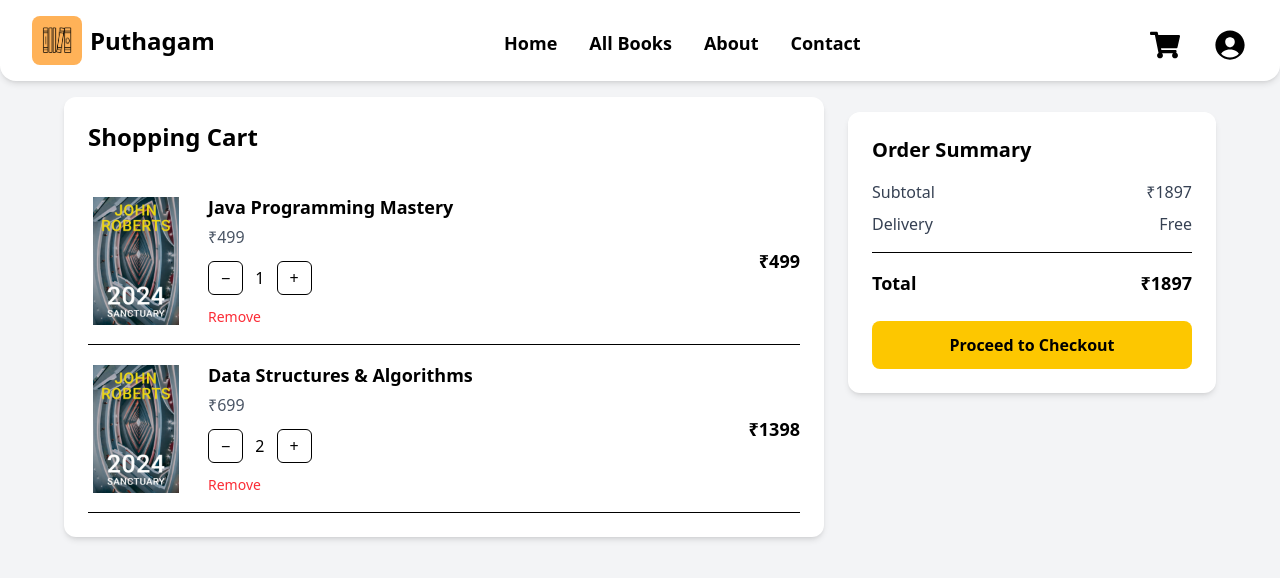
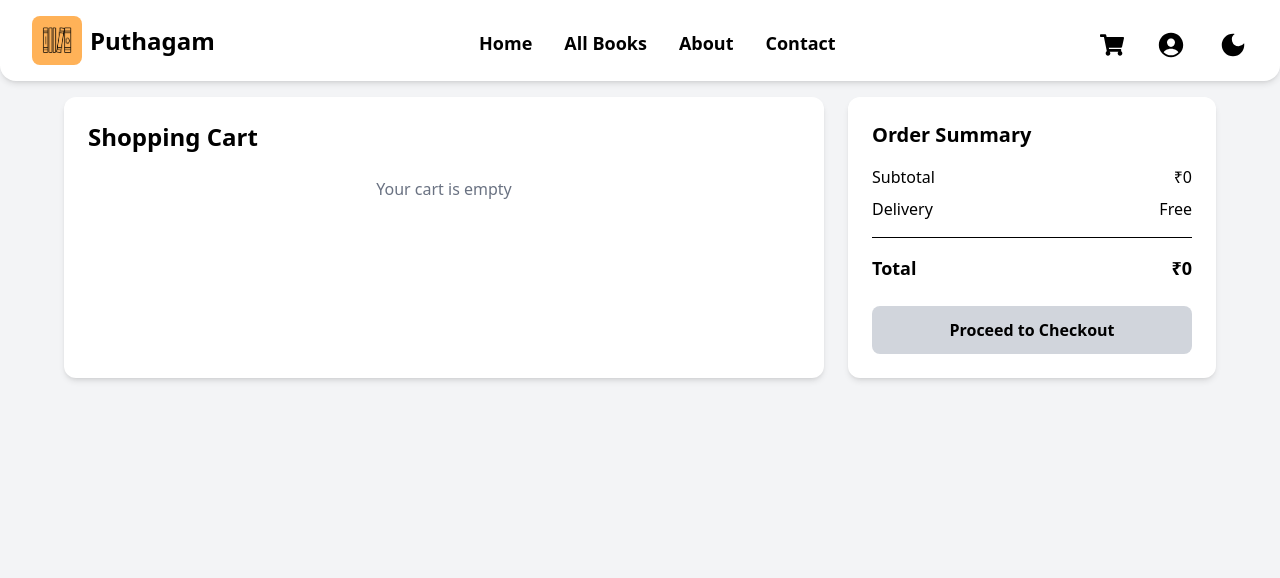
Before and after one commit to chandran4725/puthagam, a React (Vite) app: page /cart in a window 1280 px wide. Shown: the top 578 px of the page. Built offline with nearby package versions, Linux system fonts and the light colour scheme.

Commit message:
third commit

```diff
--- a/package.json
+++ b/package.json
@@ -10,10 +10,12 @@
     "preview": "vite preview"
   },
   "dependencies": {
+    "@reduxjs/toolkit": "^2.11.2",
     "@tailwindcss/vite": "^4.1.18",
     "react": "^19.2.0",
     "react-dom": "^19.2.0",
     "react-icons": "^5.5.0",
+    "react-redux": "^9.2.0",
     "react-router-dom": "^7.11.0",
     "tailwindcss": "^4.1.18"
   },
--- a/src/App.jsx
+++ b/src/App.jsx
@@ -1,14 +1,19 @@
 
 import { Outlet } from "react-router-dom"
 import Navbar from "./components/Navbar"
+import ThemeProvider from "./components/ThemeProvider"
+import { Provider } from "react-redux"
+import { Store } from "./components/Store"
 
 
 const App = () => {
   return (
-    <div>
-      <Navbar/>
-      <Outlet/>
-    </div>
+    <Provider store={Store}>
+      <ThemeProvider>
+        <Navbar />
+        <Outlet />
+      </ThemeProvider>
+    </Provider>
   )
 }
 
--- a/src/components/Allbooks.jsx
+++ b/src/components/Allbooks.jsx
@@ -3,11 +3,15 @@ import StarRating from "./StarRating";
 import bookImg from "../assets/book1.jpg"
 import ReadingIntro from "./ReadingIntro";
 import { Link } from "react-router-dom";
+import { ThemeContext } from "./ThemeProvider";
+import { useContext } from "react";
 
 const Allbooks = () => {
 
+  const {theme,toggleTheme} = useContext(ThemeContext);
+
   return (
-    <div className="pt-4 px-4 md:px-8 lg:px-12 min-h-screen">
+    <div style={{backgroundColor:theme == "light" ? "white" : "black",color:theme == "light" ? "black" : "white"}} className="pt-4 px-4 md:px-8 lg:px-12 min-h-screen">
 
       <ReadingIntro />
 
@@ -23,6 +27,7 @@ const Allbooks = () => {
       ">
         {books.map((book) => (
           <div
+          style={{backgroundColor:theme == "light" ? "white" : "black",color:theme == "light" ? "black" : "white"}}
             key={book.id}
             className="bg-white border-3 border-green-500 rounded-sm hover:shadow-lg transition"
           >
@@ -37,7 +42,7 @@ const Allbooks = () => {
 
             {/* CONTENT */}
             <div className="px-3 pb-4">
-              <h2 className="text-md font-medium text-gray-900 line-clamp-2">
+              <h2 className="text-md font-medium  line-clamp-2">
                 {book.name}
               </h2>
 
@@ -45,7 +50,7 @@ const Allbooks = () => {
                 <StarRating rating={book.avgRating} />
               </div>
 
-              <div className="mt-1 text-lg font-bold text-gray-900">
+              <div className="mt-1 text-lg font-bold ">
                 ₹{book.price}
               </div>
 
--- a/src/components/Book.jsx
+++ b/src/components/Book.jsx
@@ -1,7 +1,12 @@
 import bookImg from "../assets/book1.jpg"
 import { useParams } from 'react-router-dom'
 import { books } from '../util'
-import { useEffect } from "react"
+import { useContext, useEffect } from "react"
+import { ThemeContext } from "./ThemeProvider"
+import { addBooks } from "./BookSlice"
+import { useDispatch } from "react-redux"
+import { useNavigate } from "react-router-dom"
+
 
 const Book = () => {
 
@@ -13,9 +18,27 @@ const Book = () => {
 
     const book = books.find((book) => book.id == id);
 
+    const {theme,toggleTheme} = useContext(ThemeContext);
+
+    const dispatch = useDispatch();
+
+    const navigate = useNavigate();
+
+    const handleCart = () =>
+    {
+        const bookDetail = {
+            id : book.id,
+            img : book.img,
+            price : book.price,
+            quantity :1
+        }
+        dispatch(addBooks(bookDetail));
+        navigate("/cart");
+    }
+
     return (
-        <div className="mt-24 px-4 md:px-16">
-            <div className="max-w-7xl mx-auto bg-gray-100 border-3 border-green-500 shadow-2xl p-6 md:p-10">
+        <div style={{backgroundColor:theme == "light" ? "white" : "black",color:theme == "light" ? "black" : "white"}} className="pt-24 min-h-screen px-4 md:px-16">
+            <div className="max-w-7xl mx-auto  border-3 border-green-500 shadow-2xl p-6 md:p-10">
 
                 {/* 3 COLUMN LAYOUT */}
                 <div className="grid grid-cols-1 md:grid-cols-2 lg:grid-cols-3 gap-10">
@@ -29,10 +52,10 @@ const Book = () => {
                         />
 
                         <div className="flex gap-4 mt-6">
-                            <button className="px-6 py-2 bg-green-600 text-white rounded-lg hover:bg-green-700 transition">
+                            <button onClick={handleCart} className="px-6 py-2 bg-green-600 text-white rounded-lg hover:bg-green-700 transition">
                                 Add to Cart
                             </button>
-                            <button className="px-6 py-2 bg-orange-500 text-white rounded-lg hover:bg-orange-600 transition">
+                            <button onClick={handleCart} className="px-6 py-2 bg-orange-500 text-white rounded-lg hover:bg-orange-600 transition">
                                 Buy Now
                             </button>
                         </div>
@@ -43,7 +66,7 @@ const Book = () => {
                         <h1 className="text-3xl font-bold">{book.name}</h1>
                         <p className="text-xl text-green-600 font-semibold">₹{book.price}</p>
 
-                        <div className="grid grid-cols-2 gap-y-3 text-gray-700 mt-4">
+                        <div className="grid grid-cols-2 gap-y-3  mt-4">
                             <span className="font-semibold">ISBN:</span>
                             <span>{book.isbn}</span>
 
@@ -63,7 +86,7 @@ const Book = () => {
                             <span>10</span>
                         </div>
 
-                        <p className="text-gray-600 leading-relaxed mt-4">
+                        <p className=" leading-relaxed mt-4">
                             {book.description}
                         </p>
                     </div>
--- /dev/null
+++ b/src/components/BookSlice.jsx
@@ -0,0 +1,49 @@
+import { createSlice } from "@reduxjs/toolkit";
+
+const initialState = {
+    items: []
+};
+
+const BookSlice = createSlice({
+    name: "cart",
+    initialState,
+    reducers: {
+
+        addBooks: (state, action) => {
+            const existingItem = state.items.find(
+                item => item.id === action.payload.id
+            );
+
+            if (existingItem) {
+                existingItem.quantity += 1;
+            } else {
+                state.items.push({ ...action.payload, quantity: 1 });
+            }
+        },
+
+        removeBook: (state, action) => {
+            state.items = state.items.filter(
+                item => item.id !== action.payload
+            );
+        },
+
+        increaseQty: (state, action) => {
+            const item = state.items.find(i => i.id === action.payload);
+            if (item) item.quantity += 1;
+        },
+
+        decreaseQty: (state, action) => {
+            const item = state.items.find(i => i.id === action.payload);
+            if (item && item.quantity > 1) item.quantity -= 1;
+        }
+    }
+});
+
+export const {
+    addBooks,
+    removeBook,
+    increaseQty,
+    decreaseQty
+} = BookSlice.actions;
+
+export default BookSlice.reducer;
--- a/src/components/Cart.jsx
+++ b/src/components/Cart.jsx
@@ -1,52 +1,16 @@
-import { useState } from "react";
 import bookImg from "../assets/book1.jpg";
+import { useDispatch, useSelector } from "react-redux";
+import {
+  increaseQty,
+  decreaseQty,
+  removeBook
+} from "./BookSlice"; // adjust path
 
 const Cart = () => {
-  const [cartItems, setCartItems] = useState([
-    {
-      id: 1,
-      name: "Java Programming Mastery",
-      price: 499,
-      quantity: 1,
-    },
-    {
-      id: 2,
-      name: "Data Structures & Algorithms",
-      price: 699,
-      quantity: 2,
-    },
-  ]);
 
-  // Increase quantity
-  const increaseQty = (id) => {
-    setCartItems((items) =>
-      items.map((item) =>
-        item.id === id
-          ? { ...item, quantity: item.quantity + 1 }
-          : item
-      )
-    );
-  };
+  const dispatch = useDispatch();
+  const cartItems = useSelector(state => state.cart.items);
 
-  // Decrease quantity
-  const decreaseQty = (id) => {
-    setCartItems((items) =>
-      items.map((item) =>
-        item.id === id && item.quantity > 1
-          ? { ...item, quantity: item.quantity - 1 }
-          : item
-      )
-    );
-  };
-
-  // 🗑️ Remove item
-  const removeItem = (id) => {
-    setCartItems((items) =>
-      items.filter((item) => item.id !== id)
-    );
-  };
-
-  // Calculate subtotal
   const subtotal = cartItems.reduce(
     (sum, item) => sum + item.price * item.quantity,
     0
@@ -61,56 +25,51 @@ const Cart = () => {
           <h1 className="text-2xl font-bold mb-6">Shopping Cart</h1>
 
           {cartItems.length === 0 ? (
-            <p className="text-center text-gray-500">
-              Your cart is empty
-            </p>
+            <p className="text-center text-gray-500">Your cart is empty</p>
           ) : (
-            cartItems.map((item) => (
+            cartItems.map(item => (
               <div
                 key={item.id}
                 className="flex flex-col sm:flex-row items-center gap-6 border-b py-4"
               >
-                {/* IMAGE */}
                 <img
                   src={bookImg}
-                  alt={item.name}
+                  alt={item?.name}
                   className="w-24 h-32 object-contain"
                 />
 
-                {/* DETAILS */}
                 <div className="flex-1 w-full">
-                  <h2 className="font-semibold text-lg">{item.name}</h2>
-                  <p className="text-gray-600 mt-1">₹{item.price}</p>
+                  <h2 className="font-semibold text-lg">{item?.name}</h2>
+                  <p className="text-gray-600 mt-1">₹{item?.price}</p>
 
-                  {/* QUANTITY */}
                   <div className="flex items-center gap-3 mt-3">
                     <button
-                      onClick={() => decreaseQty(item.id)}
+                      onClick={() => dispatch(decreaseQty(item?.id))}
                       className="px-3 py-1 border rounded-md"
                     >
                       −
                     </button>
+
                     <span className="font-medium">{item.quantity}</span>
+
                     <button
-                      onClick={() => increaseQty(item.id)}
+                      onClick={() => dispatch(increaseQty(item?.id))}
                       className="px-3 py-1 border rounded-md"
                     >
                       +
                     </button>
                   </div>
 
-                  {/* REMOVE */}
                   <button
-                    onClick={() => removeItem(item.id)}
+                    onClick={() => dispatch(removeBook(item?.id))}
                     className="mt-3 text-sm text-red-500 hover:underline"
                   >
                     Remove
                   </button>
                 </div>
 
-                {/* ITEM TOTAL */}
                 <div className="font-semibold text-lg">
-                  ₹{item.price * item.quantity}
+                  ₹{item?.price * item?.quantity}
                 </div>
               </div>
             ))
@@ -121,12 +80,12 @@ const Cart = () => {
         <div className="bg-white rounded-xl shadow-md p-6 h-fit sticky top-28">
           <h2 className="text-xl font-bold mb-4">Order Summary</h2>
 
-          <div className="flex justify-between text-gray-700 mb-2">
+          <div className="flex justify-between mb-2">
             <span>Subtotal</span>
             <span>₹{subtotal}</span>
           </div>
 
-          <div className="flex justify-between text-gray-700 mb-2">
+          <div className="flex justify-between mb-2">
             <span>Delivery</span>
             <span>Free</span>
           </div>
@@ -141,11 +100,9 @@ const Cart = () => {
           <button
             disabled={cartItems.length === 0}
             className={`w-full mt-6 py-3 rounded-lg font-semibold
-              ${
-                cartItems.length === 0
-                  ? "bg-gray-300 cursor-not-allowed"
-                  : "bg-yellow-400 hover:bg-yellow-500"
-              }`}
+              ${cartItems.length === 0
+                ? "bg-gray-300 cursor-not-allowed"
+                : "bg-yellow-400 hover:bg-yellow-500"}`}
           >
             Proceed to Checkout
           </button>
--- a/src/components/Navbar.jsx
+++ b/src/components/Navbar.jsx
@@ -1,15 +1,21 @@
-import React, { useState } from 'react'
+import React, { useContext, useState } from 'react'
 import icon from "../assets/icon.png";
 import { FaShoppingCart } from "react-icons/fa";
 import { IoPersonCircle } from "react-icons/io5";
 import { IoMdMenu } from "react-icons/io";
 import { IoMdClose } from "react-icons/io";
 import { Link } from 'react-router-dom';
+import { MdDarkMode } from "react-icons/md";
+import { MdLightMode } from "react-icons/md";
+import { ThemeContext } from './ThemeProvider';
 
 
 const Navbar = () => {
 
     const [open, setOpen] = useState(false);
+
+    const { theme, toggleTheme } = useContext(ThemeContext)
+
 
 
     const toggleMenu = () => {
@@ -17,8 +23,10 @@ const Navbar = () => {
     }
 
     return (
-        <div>
-            <nav className={`max-sm:py-3 fixed top-0 z-40 bg-white w-full shadow-md ${open ? "max-lg:px-0" : "max-sm:px-4"}  py-4 px-8   rounded-bl-2xl rounded-br-2xl flex justify-between items-center `}>
+        <div style={{ backgroundColor: theme == "light" ? "white" : "bg-black/40 backdrop-blur-lg border-b border-white/10", color: theme == "light" ? "black" : "white" }} className={`${theme == "dark:" ? "shadow-2xl" : ""}`}>
+            <nav className={`${theme === "dark"
+                ? "bg-black/40 backdrop-blur-xl border-b border-white"
+                : "bg-white shadow-md"} max-sm:py-3 fixed top-0 z-40  w-full shadow-md ${open ? "max-lg:px-0" : "max-sm:px-4"}  py-4 px-8   rounded-bl-2xl rounded-br-2xl flex justify-between items-center `}>
                 <div className={`flex gap-2 items-center ${open ? "hidden" : "block"}`}>
                     <img src={icon} alt="icon" width={"50px"} height={"50px"} className='rounded-lg max-sm:w-10 max-sm:h-10' />
                     <h1 className='max-sm:text-xl text-2xl font-bold'>Puthagam</h1>
@@ -35,15 +43,23 @@ const Navbar = () => {
                 </div>
 
                 <div className={`flex items-center gap-8 mt-2 ${open ? "hidden" : "block"}`}>
-                    <i className='max-sm:text-xl text-3xl hover:cursor-pointer hover:text-green-500'><FaShoppingCart /></i>
-                    <i className='max-sm:text-2xl text-4xl hover:cursor-pointer hover:text-green-500'><IoPersonCircle /></i>
+                    <i className='max-sm:text-xl text-2xl hover:cursor-pointer hover:text-green-500'><FaShoppingCart /></i>
+                    <i className='max-sm:text-2xl text-3xl hover:cursor-pointer hover:text-green-500'><IoPersonCircle /></i>
+                    {
+                        theme == "light" ? (
+                            <i className='max-sm:text-2xl text-3xl hover:cursor-pointer hover:text-green-500' onClick={toggleTheme}><MdDarkMode /></i>
+                        ) :
+                            (
+                                <i className='max-sm:text-2xl text-3xl hover:cursor-pointer hover:text-green-500' onClick={toggleTheme}><MdLightMode /></i>
+                            )
+                    }
                 </div>
 
                 <div className={`flex items-center gap-4 lg:hidden mt-2 ${open ? "hidden" : "block"}`}>
                     {open == false ? <i className='text-xl md:text-2xl' onClick={toggleMenu}><IoMdMenu /></i> : <i className='text-xl' onClick={toggleMenu}><IoMdClose /></i>}
                 </div>
 
-                <div className={`lg:hidden fixed z-50 top-0 w-full p-0  m-0 h-screen bg-white transition-all duration-300 ease-in-out ${open ? "block" : "hidden"}`}>
+                <div className={`lg:hidden fixed z-50 top-0 w-full p-0  m-0 h-screen ${theme == "dark" ? "bg-black" : "bg-white"} transition-all duration-300 ease-in-out ${open ? "block" : "hidden"}`}>
                     <div className='px-3 md:px-8 py-4 flex justify-between items-center'>
                         <div className='flex gap-2 items-center'>
                             <img src={icon} alt="icon" width={"50px"} height={"50px"} className='rounded-lg max-sm:w-10 max-sm:h-10' />
--- a/src/components/ReadingIntro.jsx
+++ b/src/components/ReadingIntro.jsx
@@ -1,9 +1,12 @@
-import React from "react";
+import React, { useContext } from "react";
 import ReadingImage from "../assets/ReadingImage.jpg"; // add your image here
+import { ThemeContext } from "./ThemeProvider";
+
 
 const ReadingIntro = () => {
+  const {theme,toggleTheme}= useContext(ThemeContext)
   return (
-    <section className="w-full mt-8 lg:mt-20 py-14 px-4 sm:px-8 md:px-16">
+    <section style={{backgroundColor:theme == "light" ? "white" : "black",color:theme == "light" ? "black" : "white"}} className="w-full mt-8 lg:mt-20 py-14 px-4 sm:px-8 md:px-16">
       <div className="max-w-6xl mx-auto grid grid-cols-1 md:grid-cols-2 gap-10 items-center">
 
         {/* IMAGE */}
@@ -17,23 +20,23 @@ const ReadingIntro = () => {
 
         {/* TEXT */}
         <div className="space-y-5 text-center md:text-left">
-          <h2 className="text-3xl sm:text-4xl font-bold text-gray-800">
+          <h2 className="text-3xl sm:text-4xl font-bold ">
             Why Reading Books Matters
           </h2>
 
-          <p className="text-gray-600 leading-relaxed">
+          <p className=" leading-relaxed">
             In a fast-moving world filled with distractions, books give us the
             power to slow down, focus, and think deeply. Reading is not just a
             habit — it is a way to grow your mind and understand life better.
           </p>
 
-          <p className="text-gray-600 leading-relaxed">
+          <p className=" leading-relaxed">
             Every book improves concentration, strengthens memory, and builds
             strong communication skills. Readers learn to think clearly, make
             better decisions, and stay calm even in stressful situations.
           </p>
 
-          <p className="text-gray-700 font-medium italic">
+          <p className=" font-medium italic">
             “A reader lives a thousand lives before he dies.”
           </p>
         </div>
--- /dev/null
+++ b/src/components/Store.jsx
@@ -0,0 +1,11 @@
+import {configureStore} from "@reduxjs/toolkit"
+import BookReducer from "./BookSlice"
+
+export const Store = configureStore(
+    {
+        devTools:true,
+        reducer:{
+            cart : BookReducer
+        }
+    }
+)
--- /dev/null
+++ b/src/components/ThemeProvider.jsx
@@ -0,0 +1,23 @@
+import { createContext, useState } from "react";
+
+export const ThemeContext = createContext();
+
+
+
+const ThemeProvider = ({ children }) => {
+
+    const [theme, setTheme] = useState("light");
+
+    const toggleTheme = () => {
+
+        setTheme(theme == "light" ? "dark" : "light");
+    }
+
+    return (
+        <ThemeContext.Provider value={{ theme, toggleTheme }}>
+            {children}
+        </ThemeContext.Provider>
+    )
+}
+
+export default ThemeProvider
--- a/src/main.jsx
+++ b/src/main.jsx
@@ -14,13 +14,13 @@ createRoot(document.getElementById('root')).render(
   <BrowserRouter>
     <Routes>
       <Route element={<App />}>
-        <Route path="/books" element={<Allbooks />} />
+        <Route path="/" element={<Allbooks />} />
         <Route path="/books/:id" element={<Book />} />
         <Route path="/cart" element={<Cart />} />
       </Route>
 
       <Route element={<AuthLayout />}>
-        <Route path="/" element={<Signup />} />
+        <Route path="/signup" element={<Signup />} />
         <Route path="/login" element={<Login />} />
       </Route>
     </Routes>
```
Also changed, not shown: src/components/Signup.jsx (+33 -13 lines), 1 other file (tests, documents, lock files or other folders).
